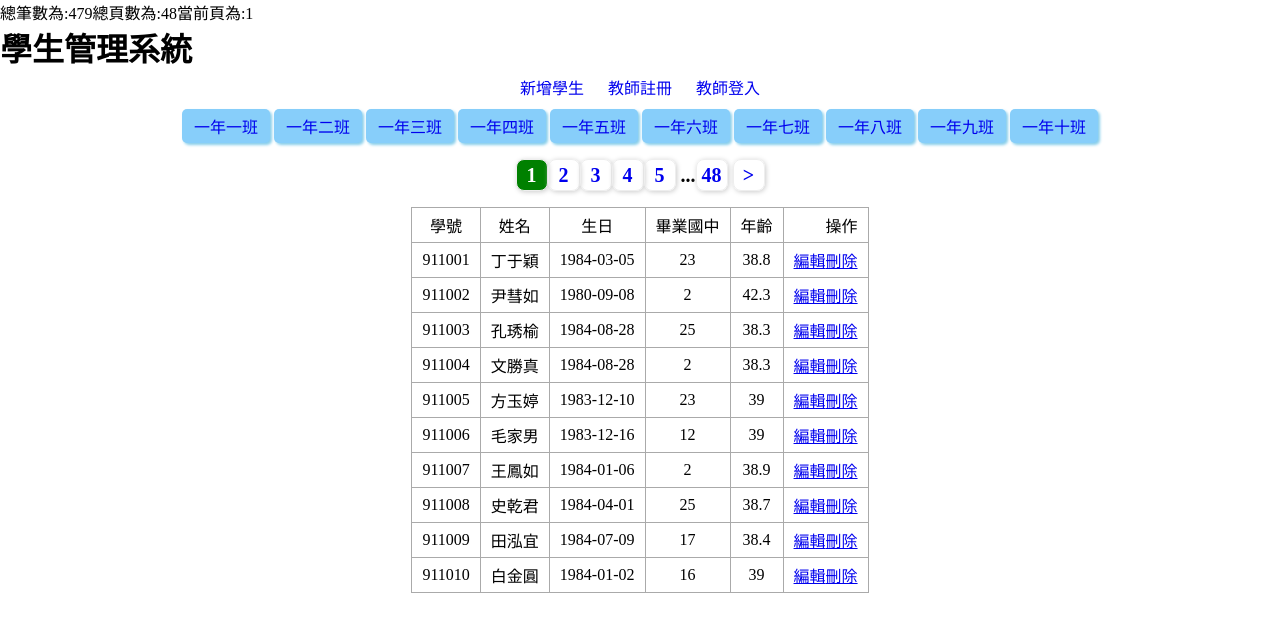
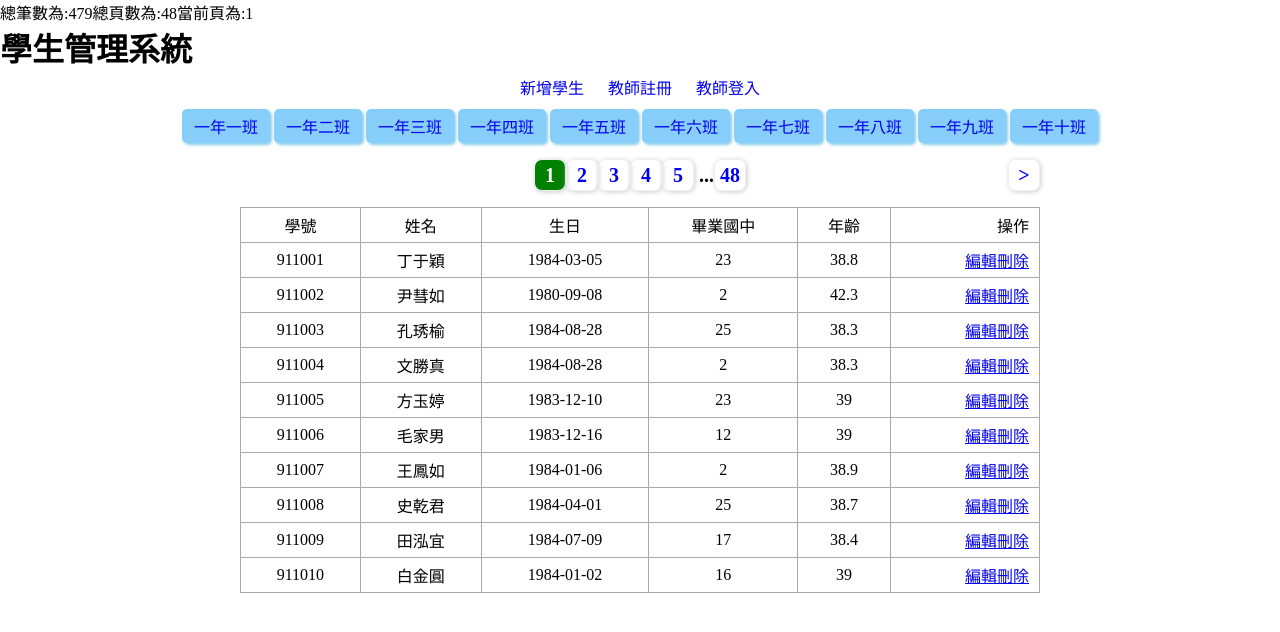
Before and after one commit to mackliu/1112-PHP-MYSQL, a PHP site: page /index.php in a window 1280 px wide. Shown: the top 632 px of the page. Run offline with PHP 8.4, Linux system fonts and the light colour scheme; data comes from the database, SQL or seed files in the repository.

Commit message:
調整分頁區塊的顯示及對齊

```diff
--- a/index.php
+++ b/index.php
@@ -113,9 +113,12 @@ if(isset($_GET['status'])){
             echo "&lt; ";
             echo " </a>";
         }
+    }else{
+        echo "<a class='noshow'>&nbsp;</a>";
     }
 
     ?>
+    <div>
     <?php
         //顯示第一頁
         if($now>=4){
@@ -176,7 +179,7 @@ if(isset($_GET['status'])){
     } */
     ?>
         <?php
-        //顯示第一頁
+        //顯示第最後一頁
         if($now<=($pages-3)){
             if(isset($_GET['code'])){
                 echo "...<a href='?page=$pages&code={$_GET['code']}'> ";
@@ -191,6 +194,7 @@ if(isset($_GET['status'])){
             }
         }
     ?>
+    </div>
     <?php
     //下一頁
     //當前頁碼+1,可是不能超過總頁數,最大是總頁數,如果超過總頁數,不顯示
@@ -207,6 +211,8 @@ if(isset($_GET['status'])){
             echo "&gt; ";
             echo " </a>";
         }
+    }else{
+        echo "<a class='noshow'>&nbsp;</a>";
     }
 
     ?>
--- a/style.css
+++ b/style.css
@@ -6,6 +6,7 @@
 
 .list-students{
     border-collapse: collapse;
+    width:800px;
     margin:auto;
 }
 .list-students td{
@@ -22,7 +23,10 @@ nav,.pages{
 .pages{
     font-size:20px;
     font-weight: bolder;
-    margin:1rem;
+    margin:1rem auto;
+    display: flex;
+    justify-content: space-between;
+    width:800px;
 }
 .pages a{
     display: inline-flex;
@@ -73,3 +77,8 @@ nav ul.class-list li a{
     background-color: green;
     color:white;
 }
+
+.pages a.noshow{
+    border:0px solid #eee;
+    box-shadow: initial;
+}
```
